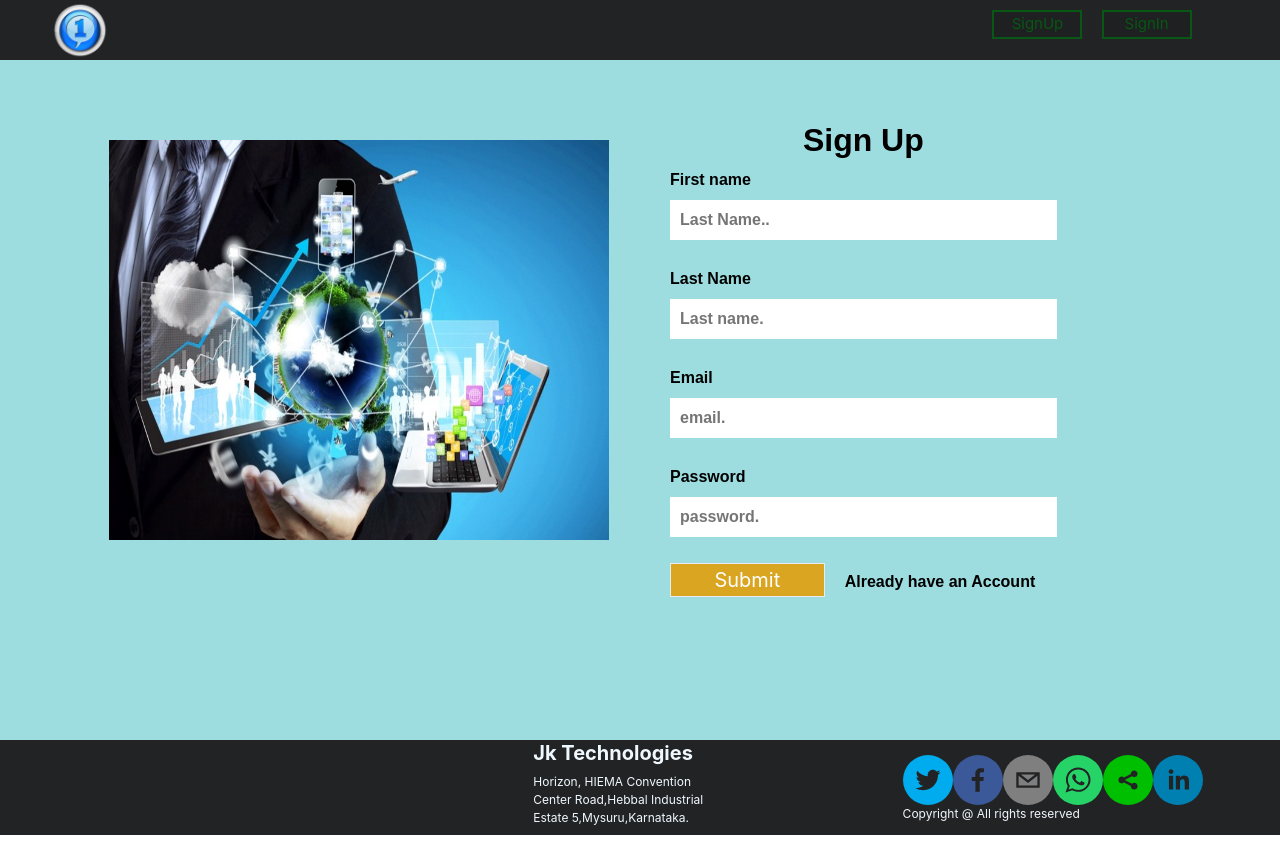
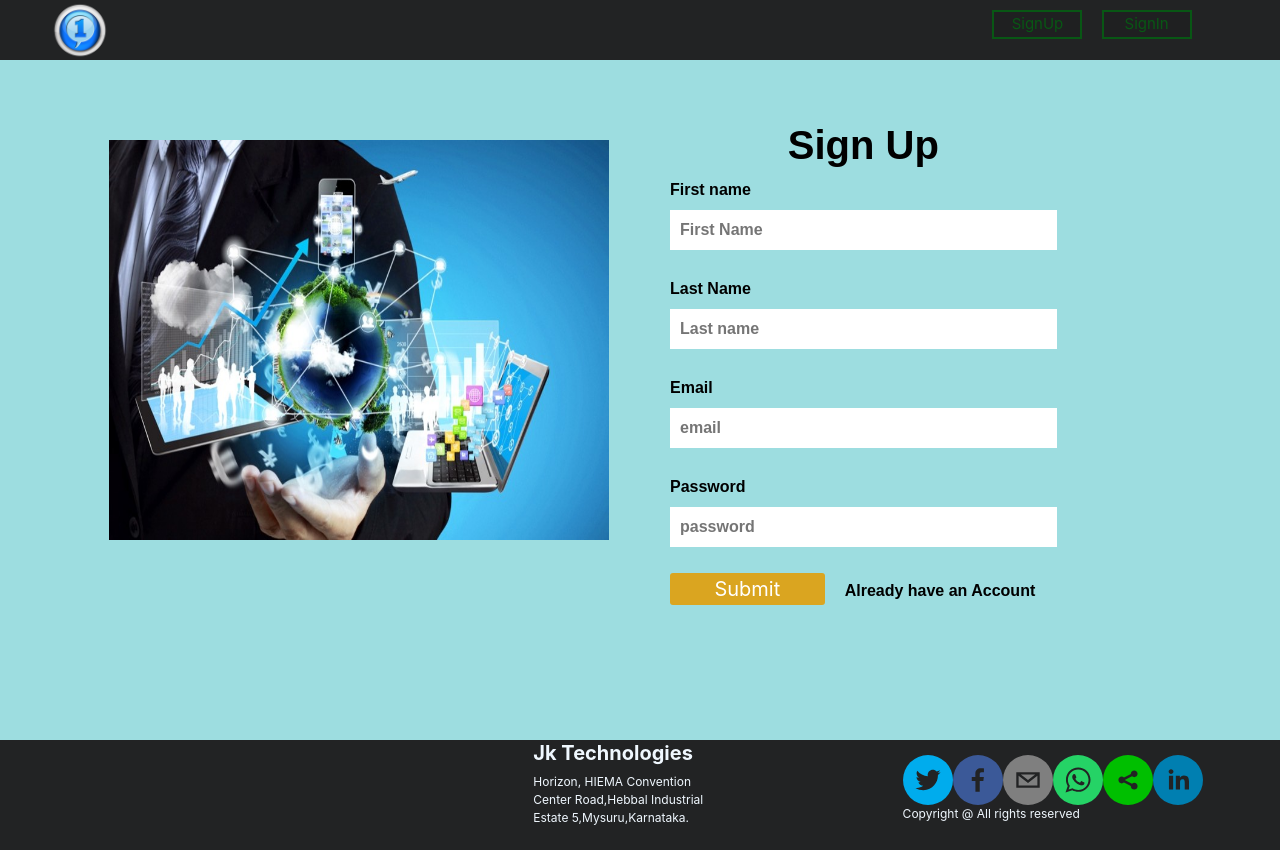
Before and after one commit to jnanendrakumartv/qblog_project, a React (Create React App) app: page /signup in a window 1280 px wide. Built offline with nearby package versions, Linux system fonts and the light colour scheme.

Commit message:
project commited

```diff
--- a/src/CSS/Home.css
+++ b/src/CSS/Home.css
@@ -8,7 +8,7 @@
 .footer{
     background-color: rgb(34, 35, 36);
     width: 100%;
-    height: 110px;
+    height: 120px;
     font-size: 12px;
     color: aliceblue;
     /* color: chocolate; */
@@ -22,10 +22,11 @@
 }
 .createbutton{
     background-color: goldenrod;
+    color: aliceblue;
     width: 150%;
     margin: 20px 0;
-    /* border-radius: 20px; */
-    border:solid 1px rgb(229, 237, 241);
+    border-radius: 3px;
+    border: 1px;
     font-size: 20px;
 
 }
--- a/src/CSS/Signin.css
+++ b/src/CSS/Signin.css
@@ -42,7 +42,7 @@ padding-top: 50px;
     background-color: goldenrod;
     width: 40%;
     /* border-radius: 20px; */
-    border:solid 1px rgb(229, 237, 241);
+    border: 1px;
     font-size: 20px;
     transition: all 0.5s;
   cursor: pointer;
@@ -53,7 +53,7 @@ padding-top: 50px;
 .footer{
     background-color: rgb(34, 35, 36);
     width: 100%;
-    height: 95px;
+    height: 110px;
     font-size: 12px;
     color: aliceblue;
     /* color: chocolate; */
--- a/src/CSS/Signup.css
+++ b/src/CSS/Signup.css
@@ -39,14 +39,14 @@
     background-color: goldenrod;
     color: white;
     width: 40%;
-    /* border-radius: 20px; */
-    border:solid 1px rgb(229, 237, 241);
+    border-radius: 3px;
+    border: 1px;
     font-size: 20px;
-    background-color: transparent;
+    /* background-color: transparent; */
 
 }
 .submitbutton:hover{
-    color: aliceblue;
+    /* color: aliceblue; */
     background-color: rgb(11, 214, 214);
 
 }
@@ -77,6 +77,8 @@
 }
 .red{
     color: red;
+    font-family: bold;
+    font-size: 20px;
 }
 #icon{
     margin-top: 15px;
--- a/src/Component/SignIn.js
+++ b/src/Component/SignIn.js
@@ -39,7 +39,7 @@ class SignIn extends Component{
     // }
     signin=()=>{
         let reg_mail=/^[a-z0-9._%+-]+@[a-z.-]+\.[a-z]{2,4}$/;
-        let reg_pwd=/^[@][A-Za-z0-9]{6,13}$/;
+        let reg_pwd=/^[@#*&_%$][A-Za-z0-9]{6,13}$/;
         let emaill=this.state.email.length, pwdl=this.state.password.length;
         let temp=0;
 
@@ -56,8 +56,9 @@ class SignIn extends Component{
             this.setState({pwd:''});
         }
         if(temp>1){
-            browserHistory.push('dash');
+
             this.props.LOGIN();
+            browserHistory.push('/dash');
         }
     }
     render(){
@@ -134,6 +135,10 @@ class SignIn extends Component{
            </div>
         );
     }
-
 }
-export default SignIn;
+const mapStateToprops=(state)=>{
+    const {loginmsg}=state.Register_reducer;
+    const {regmsg}=state.Register_reducer;
+    return {loginmsg,regmsg};
+};
+export default connect(mapStateToprops, {LOGIN}) (SignIn);
--- a/src/Component/Signup1.js
+++ b/src/Component/Signup1.js
@@ -34,13 +34,14 @@ class Signup1 extends Component{
     handleSubmit3=(event)=>{
         browserHistory.push("/signin")
     }
+
     handleChange=(event)=>{
         this.setState({[event.target.name]:event.target.value});
     }
     handleSubmit=(event)=>{
         debugger;
 
-        let t=0;
+        let temp=0;
         let reqobj={
             firstname1:this.state.firstname,
             lastname1:this.state.lastname,
@@ -53,41 +54,40 @@ class Signup1 extends Component{
         let reg_fname=/^[A-Za-z]{4,12}$/;
         let reg_lname=/^[A-Za-z]{4,12}$/;
         let reg_mail=/^[a-z0-9._%+-]+@[a-z.-]+\.[a-z]{2,4}$/;
-        let reg_pwd=/^[@][A-Za-z0-9]{6,13}$/;
+        let reg_pwd=/^[@#*&_%$][A-Za-z0-9]{6,13}$/;
 
         if(fnamel===0) this.setState({fname:'Firstname is required'});
         else if(!reg_fname.test(this.state.firstname)) this.setState({fname:'Invalid Firstname'});
         else{
-             t++;
+             temp++;
              this.setState({fname:''});
         }
 
         if(lnamel===0) this.setState({lname:'Lastname is required'});
         else if(!reg_lname.test(this.state.lastname)) this.setState({lname:'Invalid Lastname'});
         else {
-            t++;
+            temp++;
             this.setState({lname:''});
         }
 
         if(emaill===0) this.setState({mail:'Email is required'});
         else if(!reg_mail.test(this.state.email)) this.setState({mail:'Invalid email'});
-        else { t++;
+        else { temp++;
             this.setState({mail:''})
         }
         if(pwdl===0) this.setState({pwd:'Password is required'});
-        else if(!reg_pwd.test(this.state.password)) this.setState({pwd:'Invalid Password'});
+        else if(!reg_pwd.test(this.state.password)) this.setState({pwd:'Password should contains @ # $ % _ *'});
         else {
-            t++;
+            temp++;
             this.setState({pwd:''});
         }
 
-        if(t>3) {
+        if(temp>1) {
             this.props.REG();
-            browserHistory.push('/');
+            browserHistory.push('/signin');
 
         }
     }
-
     render(){
         return(
            <div className="main">
@@ -112,22 +112,23 @@ class Signup1 extends Component{
                       <div  className="rowsignup">
                       <div className="col-xs-2 col-sm-2 col-md-2 col-lg-2"></div>
                       <div id="signupbox" className="col-xs-8 col-sm-8 col-md-8 col-lg-8">
-                          <h2 className="signuptext">Sign Up</h2>
+                          <h1 className="signuptext"><b>Sign Up</b></h1>
                           <label className="label">First name</label><br/>
-                          <input className="input_box " placeholder="Last Name.." type='text' name='firstname' onChange={this.handleChange}></input><br/>
+                          <input className="input_box " placeholder="First Name" type='text' name='firstname' onChange={this.handleChange}></input><br/>
                           <p className='red'>{this.state.fname}</p>
                           <label className="label">Last Name</label><br/>
-                          <input className="input_box " placeholder="Last name."  type='text' name='lastname' onChange={this.handleChange}></input><br/>
+                          <input className="input_box " placeholder="Last name"  type='text' name='lastname' onChange={this.handleChange}></input><br/>
                           <p className='red'>{this.state.lname}</p>
                           <label className="label">Email</label><br/>
-                          <input className="input_box " placeholder="email." type='text' name='email' onChange={this.handleChange}></input><br/>
+                          <input className="input_box " placeholder="email" type='text' name='email' onChange={this.handleChange}></input><br/>
                           <p className='red'>{this.state.mail}</p>
                           <label className="label">Password</label><br/>
-                          <input className="input_box " placeholder="password." type='password' name='password' onChange={this.handleChange}></input><br/>
+                          <input className="input_box " placeholder="password" type='password' name='password' onChange={this.handleChange}></input><br/>
                           <p className='red'>{this.state.pwd}</p>
                           {/* <label className="label">ConformPassword</label><br/>
                           <input className="input_box " placeholder="conform password."></input><br/> */}
                           <button className="submitbutton" onClick={this.handleSubmit}>Submit</button><label className="allareadyaccount" onClick={this.handleSubmit3}>Already have an Account</label>
+
                       </div>
                       <div className="col-xs-2 col-sm-2 col-md-2 col-lg-2"></div>
                       </div>
@@ -169,5 +170,9 @@ class Signup1 extends Component{
            </div>
         );
     }
-}
-export default Signup1;
+};
+const mapStateToprops=(state)=>{
+    const {regmsg}=state.Register_reducer;
+    return {regmsg};
+};
+export default connect(mapStateToprops, {REG}) (Signup1);
--- a/src/Reducers/Register_reducer.js
+++ b/src/Reducers/Register_reducer.js
@@ -1,5 +1,5 @@
 import * as ActionTypes from '../Actions/types';
-import browserHistory from '../utils/browserHistory';
+import browserHistory from '../Utils/browserHistory';
 
 
 var intialState = {
@@ -8,7 +8,7 @@ var intialState = {
 };
 
 export default(state=intialState,action)=>{
-    debugger
+    debugger;
     switch(action.type){
 
         case ActionTypes.LOGIN:{
@@ -17,7 +17,7 @@ export default(state=intialState,action)=>{
         }
         case ActionTypes.REG:{
             return{...state,regmsg:'Register successfull'}
-console.log(this.state.loginmsg)
+            console.log(this.state.loginmsg);
         }
 
         default:
--- a/src/index.js
+++ b/src/index.js
@@ -6,20 +6,18 @@ import * as serviceWorker from './serviceWorker';
 
 import '../node_modules/bootstrap/dist/css/bootstrap.min.css';
 
-ReactDOM.render(<App />, document.getElementById('root'));
-// import Reducers from './Reducers';
-// import ReduxThunk from 'redux-thunk'
+// ReactDOM.render(<App />, document.getElementById('root'));
+import Register_reducer from './Reducers/Register_reducer';
+import Reducers from './Reducers';
+import ReduxThunk from 'redux-thunk'
 
-// import { Provider } from 'react-redux';
+import { Provider } from 'react-redux';
 
-// import { createStore, applyMiddleware, compose } from 'redux';
+import { createStore, applyMiddleware, compose } from 'redux';
 
-// const composeEnhancers = window.__REDUX_DEVTOOLS_EXTENSION_COMPOSE__ || compose;
-// const store = createStore(Reducers, {}, composeEnhancers(applyMiddleware(ReduxThunk)));
+const composeEnhancers = window.__REDUX_DEVTOOLS_EXTENSION_COMPOSE__ || compose;
+const store = createStore(Reducers, {}, composeEnhancers(applyMiddleware(ReduxThunk)));
 
-// ReactDOM.render(<Provider store={store}><App /></Provider>, document.getElementById('root'));
+ReactDOM.render(<Provider store={store}><App /></Provider>, document.getElementById('root'));
 
-// If you want your app to work offline and load faster, you can change
-// unregister() to register() below. Note this comes with some pitfalls.
-// Learn more about service workers: https://bit.ly/CRA-PWA
 serviceWorker.unregister();
```
Also changed, not shown: 1 other file (tests, documents, lock files or other folders).
